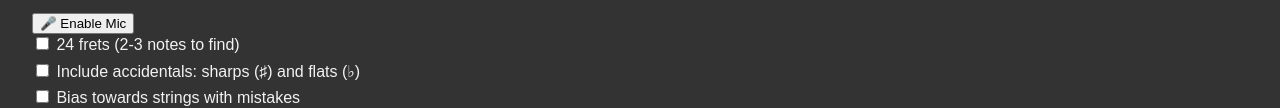
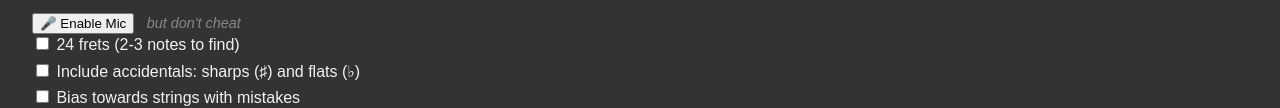
Before and after one commit to d-led/fret-flashcards, a website with bundled scripts: page src/static/index.html in a window 1280 px wide. Shown: the part 516-624 px from the top of the page. Built offline with nearby package versions, Linux system fonts and the light colour scheme; files whose address does not match are found by name.

Commit message:
don't cheat the string

```diff
--- a/src/static/index.html
+++ b/src/static/index.html
@@ -30,6 +30,7 @@
       <div class="fret-buttons" id="fret-buttons"></div>
       <div id="mic-controls" style="margin-top:12px;">
         <button id="mic-toggle">🎤 Enable Mic</button>
+        <span style="margin-left:8px;font-size:0.9em;color:#888;font-style:italic;">but don't cheat</span>
         <span id="mic-status" style="margin-left:8px;font-weight:600;display:none"></span>
         <span id="mic-meter" style="display:none;vertical-align:middle;margin-left:8px;width:160px;height:12px;border:1px solid #777;background:#222;">
           <span id="mic-meter-fill" style="display:block;height:100%;width:0;background:#4caf50;"></span>
```
